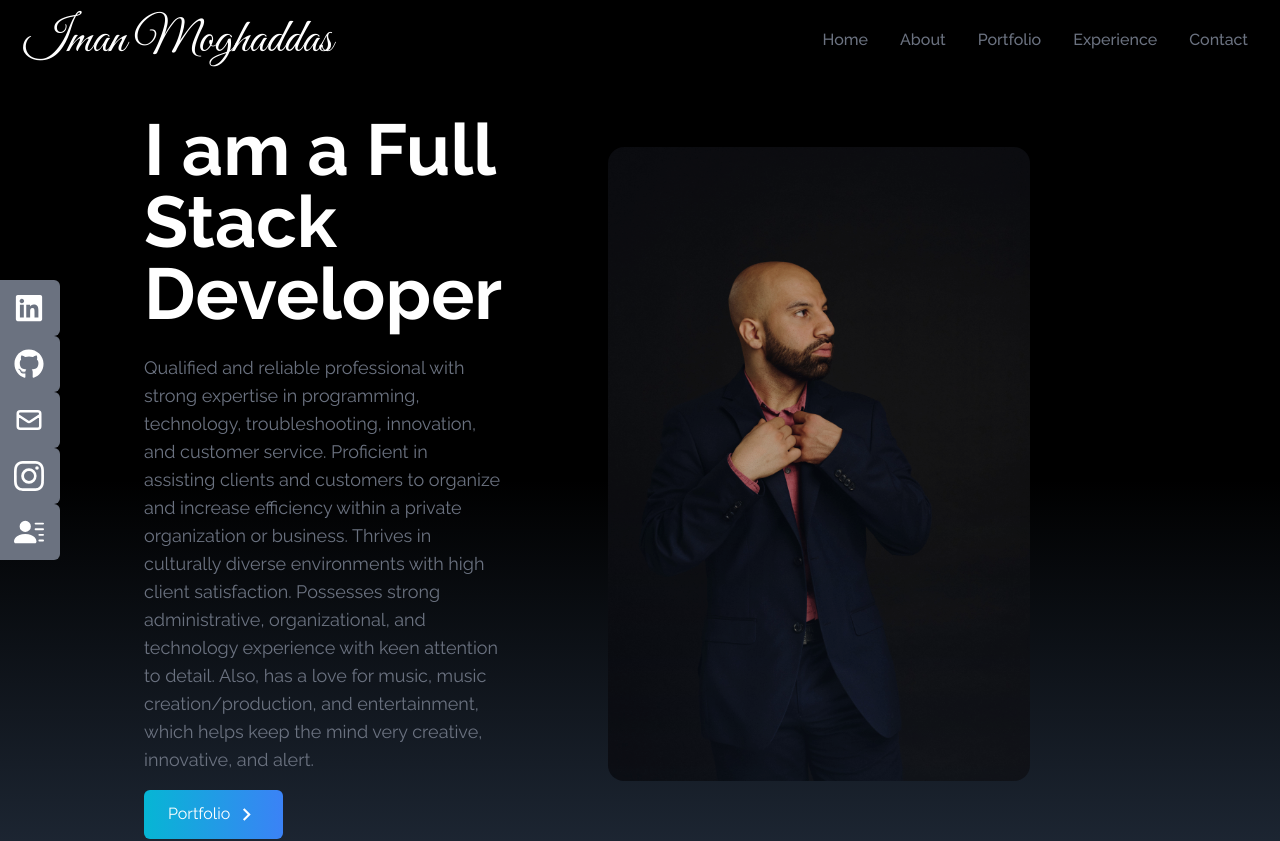
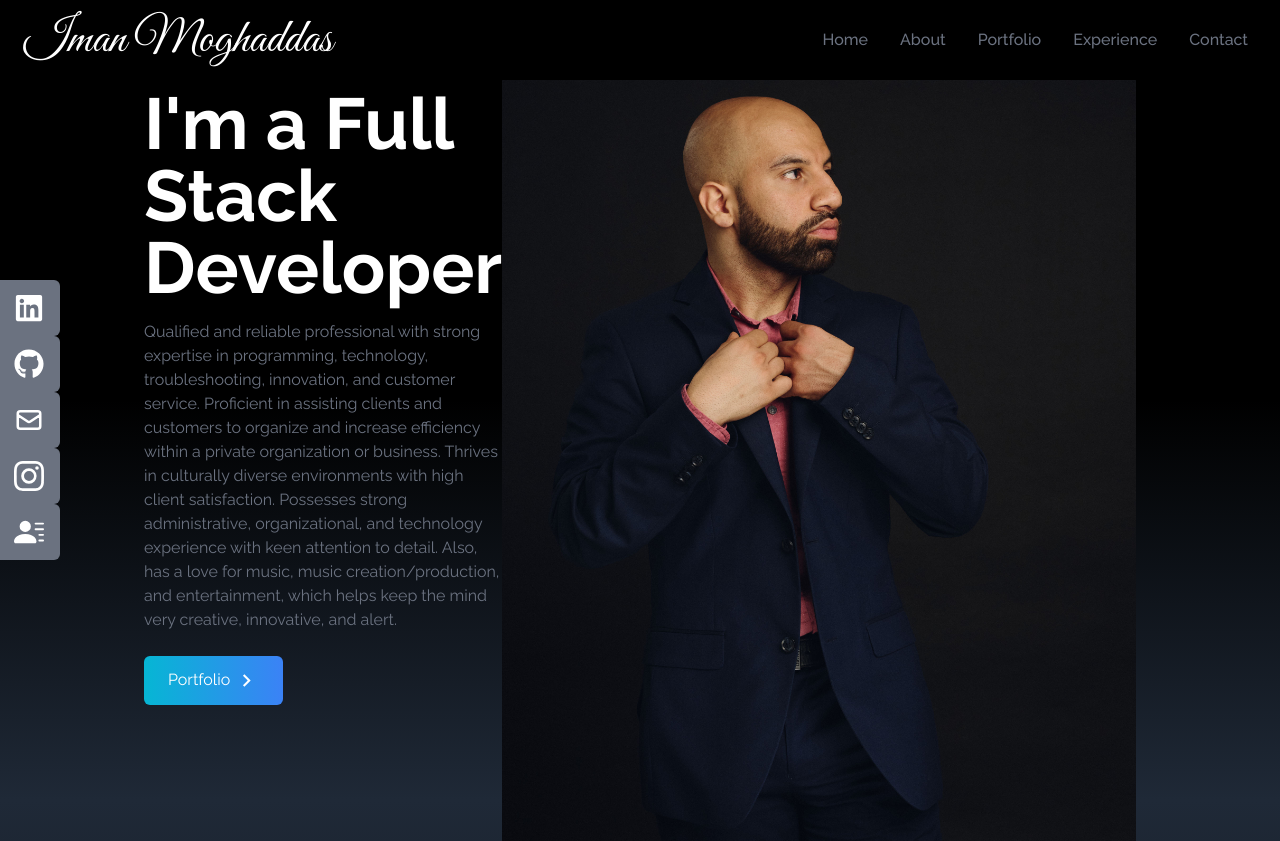
Before and after one commit to imanmogh/iman-portfolio, a React (Create React App) app: page / in a window 1280 px wide. Shown: the top 841 px of the page. Built offline with nearby package versions, Linux system fonts and the light colour scheme.

Commit message:
fixed the home section profile pic

```diff
--- a/public/index.html
+++ b/public/index.html
@@ -3,7 +3,7 @@
   <head>
     <meta charset="utf-8" />
     <link rel="icon" href="%PUBLIC_URL%/favicon.ico" />
-    <meta name="viewport" content="width=device-width, initial-scale=1" />
+    <meta name="viewport" content="width=device-width, initial-scale=1.0">
     <meta name="theme-color" content="#000000" />
     <meta
       name="description"
--- a/src/components/About.js
+++ b/src/components/About.js
@@ -7,22 +7,22 @@
         <div className='pb-8'>
           <p className='text-4xl font-bold inline border-b-4 border-gray-500 p-2'>About</p>
         </div>
-        <div className="mt-4 md:mt-10"></div> {/* Reduce mt-10 to mt-4 on smaller screens */}
+        <div className="mt-4 md:mt-8"></div> {/* Adjust the spacing here */}
         <p className='text-xl mt-4'>
           Hi, I'm Iman Moghaddas, a 25-year-old full-stack software developer. Graduating with a Bachelor of Science degree in Software Engineering from Kennesaw State University in December 2021,
           I've honed my skills in building comprehensive software solutions.
         </p>
-        <div className="mt-4 md:mt-10"></div> {/* Reduce mt-10 to mt-4 on smaller screens */}
+        <div className="mt-4 md:mt-8"></div> {/* Adjust the spacing here */}
         <p className='text-xl'>
           I've furthered my expertise through a full-stack web development certificate program at Georgia Tech's bootcamp.
           This intensive training not only elevated my technical abilities but also refined my approach to problem-solving, making me a more adept and versatile developer.
         </p>
-        <div className="mt-4 md:mt-10"></div> {/* Reduce mt-10 to mt-4 on smaller screens */}
+        <div className="mt-4 md:mt-8"></div> {/* Adjust the spacing here */}
         <p className='text-xl'>
           Beyond the world of coding, I'm a passionate musician, having composed and recorded music since childhood.
           As a singer-songwriter, I find inspiration and balance in the creative process, fueling my innovative mindset in both music and software development.
         </p>
-        <div className="mt-4 md:mt-10"></div> {/* Reduce mt-10 to mt-4 on smaller screens */}
+        <div className="mt-4 md:mt-8"></div> {/* Adjust the spacing here */}
         <p className='text-xl'>
           In my quest for continual growth, I enthusiastically embrace new challenges and opportunities to expand my horizons.
           I thrive on the excitement of learning and mastering new activities, enriching my life with diverse experiences and knowledge.
--- a/src/components/Home.js
+++ b/src/components/Home.js
@@ -1,31 +1,44 @@
-import React from 'react';
 import profile from '../assets/profilePic.jpeg';
 import { MdOutlineKeyboardArrowRight } from "react-icons/md";
 import { Link } from 'react-scroll';
 
 export const Home = () => {
   return (
-    <div name="home" className='h-screen w-full bg-gradient-to-b from-black via-black to-gray-800 mt-20'>
-      <div className='max-w-screen-lg mx-auto flex flex-col md:flex-row items-center justify-center h-full px-4'>
-        <div className='flex flex-col justify-center h-full text-center md:text-left'>
-          <h2 className='text-4xl sm:text-6xl md:text-7xl font-bold text-white mb-4'>I am a Full Stack Developer</h2>
-          <p className='text-lg text-gray-500 py-2 max-w-md'>
+    <div
+      name="home"
+      className="h-screen w-full bg-gradient-to-b from-black via-black to-gray-800"
+    >
+      <div className="max-w-screen-lg mx-auto flex flex-col items-center justify-center h-full px-4 md:flex-row">
+        <div className="flex flex-col justify-center h-full">
+          <h2 className="text-4xl sm:text-7xl font-bold text-white">
+            I'm a Full Stack Developer
+          </h2>
+          <p className="text-gray-500 py-4 max-w-md">
             Qualified and reliable professional with strong expertise in programming, technology, troubleshooting, innovation, and customer service.
             Proficient in assisting clients and customers to organize and increase efficiency within a private organization or business.
             Thrives in culturally diverse environments with high client satisfaction. Possesses strong administrative, organizational, and technology experience with keen attention to detail.
             Also, has a love for music, music creation/production, and entertainment, which helps keep the mind very creative, innovative, and alert.
           </p>
           <div>
-            <Link to='portfolio' smooth duration={500} className='group text-white w-fit px-6 py-3 my-2 flex items-center rounded-md bg-gradient-to-r from-cyan-500 to-blue-500 cursor-pointer'>
+            <Link
+              to="portfolio"
+              smooth
+              duration={500}
+              className="group text-white w-fit px-6 py-3 my-2 flex items-center rounded-md bg-gradient-to-r from-cyan-500 to-blue-500 cursor-pointer"
+            >
               Portfolio
-              <span className='group-hover:rotate-90 duration-300'>
+              <span className="group-hover:rotate-90 duration-300">
                 <MdOutlineKeyboardArrowRight size={25} className="ml-1" />
               </span>
             </Link>
           </div>
         </div>
-        <div className="mb-8">
-          <img src={profile} alt='Iman' className='rounded-2xl mx-auto w-2/3 md:w-2/3 max-w-full h-auto opacity-80'/>
+        <div>
+          <img
+            src={profile}
+            alt="my profile"
+            className="rounded-2xl mx-auto w-2/3 md:w-full"
+          />
         </div>
       </div>
     </div>
--- a/src/components/NavBar.js
+++ b/src/components/NavBar.js
@@ -3,36 +3,71 @@
 import { Link } from "react-scroll";
 
 export const NavBar = () => {
+  const [nav, setNav] = useState(false);
+
   const links = [
-      { id: 1, link: "home" },
-      { id: 2, link: "about" },
-      { id: 3, link: "portfolio" },
-      { id: 4, link: "experience" },
-      { id: 5, link: "contact" }
+    {
+      id: 1,
+      link: "home",
+    },
+    {
+      id: 2,
+      link: "about",
+    },
+    {
+      id: 3,
+      link: "portfolio",
+    },
+    {
+      id: 4,
+      link: "experience",
+    },
+    {
+      id: 5,
+      link: "contact",
+    },
   ];
 
-    const [nav, setNav] = useState(false);
-
     return (
-      <div className='flex justify-between items-center w-full h-20 px-4 text-white bg-black fixed top-0'>
+      <div className="flex justify-between items-center w-full h-20 px-4 text-white bg-black fixed">
       <div>
-          <h1 className='text-3xl sm:text-4xl md:text-5xl font-signature ml-2'>Iman Moghaddas</h1>
+        <h1 className="text-5xl font-signature ml-2">Iman Moghaddas</h1>
       </div>
-        <ul className='hidden md:flex flex-grow justify-end'>
+      <ul className="hidden md:flex">
         {links.map(({ id, link }) => (
-            <li key={id} className='px-4 cursor-pointer capitalize font-medium text-gray-500 hover:scale-105 duration-200'>
-              <Link to={link} smooth duration={500}>{link}</Link>
+          <li
+            key={id}
+            className="px-4 cursor-pointer capitalize font-medium text-gray-500 hover:scale-105 duration-200"
+          >
+            <Link to={link} smooth duration={500}>
+              {link}
+            </Link>
           </li>
         ))}
       </ul>
-        <div onClick={() => setNav(!nav)} className='cursor-pointer pr-4 z-10 text-gray-500 md:hidden'>
-          {nav ? <FaTimes size={30}/> : <FaBars size={30} />}
+
+      <div
+        onClick={() => setNav(!nav)}
+        className="cursor-pointer pr-4 z-10 text-gray-500 md:hidden"
+      >
+        {nav ? <FaTimes size={30} /> : <FaBars size={30} />}
       </div>
+
       {nav && (
-          <ul className='flex flex-col justify-center items-center absolute top-0 left-0 w-full h-screen bg-gradient-to-b from-black to-gray-800 text-gray-500'>
+        <ul className="flex flex-col justify-center items-center absolute top-0 left-0 w-full h-screen bg-gradient-to-b from-black to-gray-800 text-gray-500">
           {links.map(({ id, link }) => (
-              <li key={id} className='px-4 cursor-pointer capitalize py-6 text-4xl'>
-                <Link onClick={() => setNav(!nav)} to={link} smooth duration={500}>{link}</Link>
+            <li
+              key={id}
+              className="px-4 cursor-pointer capitalize py-6 text-4xl"
+            >
+              <Link
+                onClick={() => setNav(!nav)}
+                to={link}
+                smooth
+                duration={500}
+              >
+                {link}
+              </Link>
             </li>
           ))}
         </ul>
```
Lines whose indentation alone changed are shown as unchanged.
